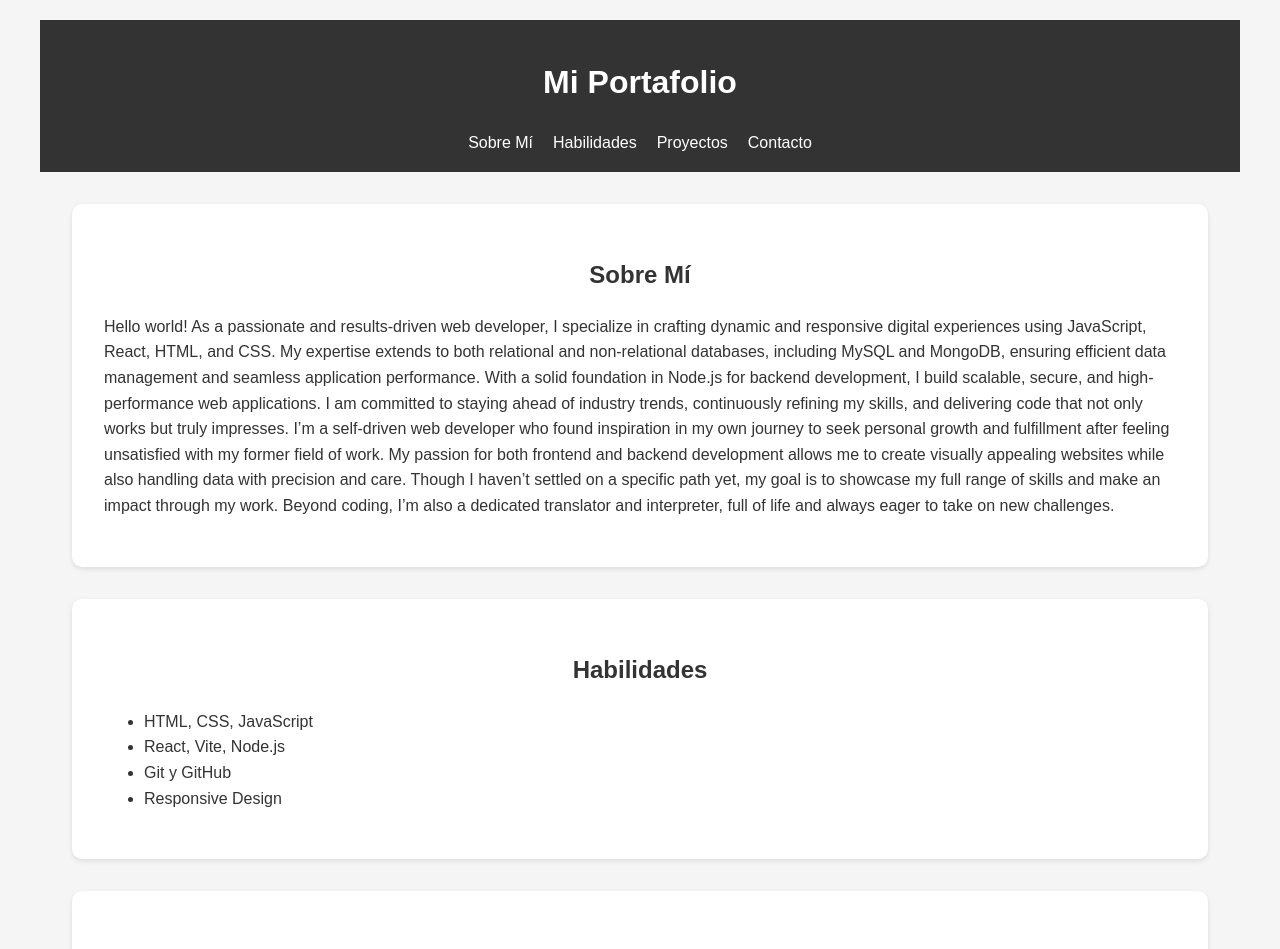
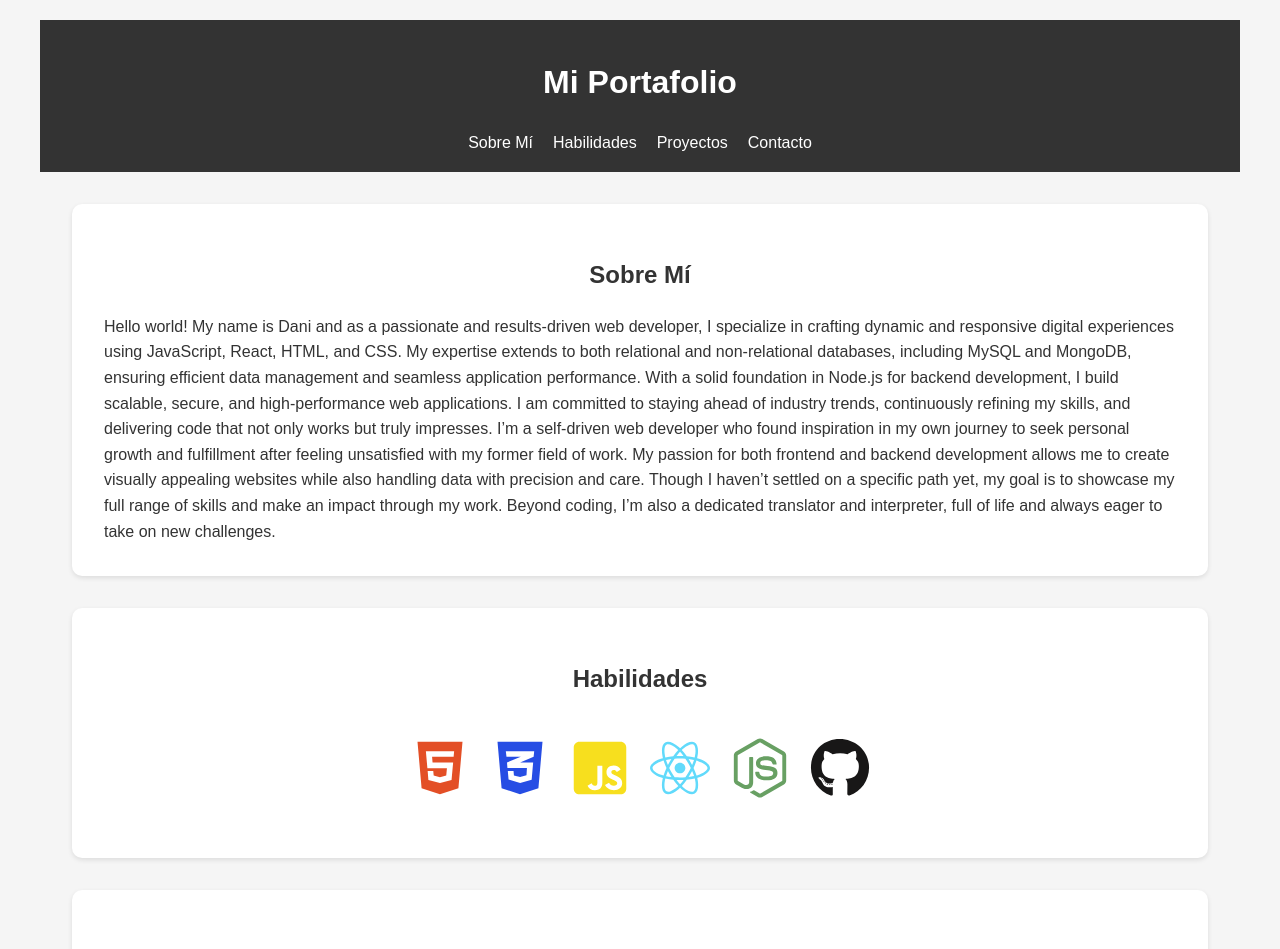
Before and after one commit to KhaadaQ/Portfolio, a React (Vite) app: page / in a window 1280 px wide. Shown: the top 949 px of the page. Built offline with nearby package versions, Linux system fonts and the light colour scheme.

Commit message:
componetization

```diff
--- a/package.json
+++ b/package.json
@@ -15,6 +15,7 @@
     "postcss": "^8.4.49",
     "react": "^18.3.1",
     "react-dom": "^18.3.1",
+    "react-icons": "^5.4.0",
     "react-router-dom": "^7.1.1",
     "tailwindcss": "^3.4.17"
   },
--- a/src/App.css
+++ b/src/App.css
@@ -1,3 +1,25 @@
+body {
+  margin: 0;
+  padding: 0;
+  font-family: 'Arial', sans-serif;
+  background-color: #f5f5f5;
+  color: #333;
+  line-height: 1.6;
+}
+
+h1, h2 {
+  text-align: center;
+}
+
+a {
+  text-decoration: none;
+  color: #007BFF;
+}
+
+a:hover {
+  text-decoration: underline;
+}
+
 .app-container {
   max-width: 1200px;
   margin: auto;
@@ -23,3 +45,28 @@ section {
   border-radius: 10px;
   box-shadow: 0 2px 5px rgba(0,0,0,0.1);
 }
+
+/* Estilo y animación de iconos */
+.skills-container {
+  display: flex;
+  justify-content: center;
+  gap: 20px;
+  flex-wrap: wrap;
+  padding: 20px;
+}
+
+.skill {
+  text-align: center;
+  transition: transform 0.3s ease, filter 0.3s ease;
+}
+
+.icon {
+  font-size: 60px;
+  cursor: pointer;
+  transition: transform 0.3s ease, filter 0.3s ease;
+}
+
+.skill:hover .icon {
+  transform: scale(1.3);
+  filter: drop-shadow(0 0 15px rgba(0, 0, 0, 0.5));
+}
--- a/src/App.jsx
+++ b/src/App.jsx
@@ -1,5 +1,9 @@
 import React from 'react';
 import './App.css';
+import About from './components/about/About';
+import Skills from './components/skills/Skills';
+import Projects from './components/projects/Projects';
+import Contact from './components/contact/Contact';
 
 const App = () => {
   return (
@@ -14,31 +18,10 @@ const App = () => {
         </nav>
       </header>
 
-      <section id="about">
-        <h2>Sobre Mí</h2>
-        <p>Hello world! As a passionate and results-driven web developer, I specialize in crafting dynamic and responsive digital experiences using JavaScript, React, HTML, and CSS. My expertise extends to both relational and non-relational databases, including MySQL and MongoDB, ensuring efficient data management and seamless application performance. With a solid foundation in Node.js for backend development, I build scalable, secure, and high-performance web applications. I am committed to staying ahead of industry trends, continuously refining my skills, and delivering code that not only works but truly impresses. I’m a self-driven web developer who found inspiration in my own journey to seek personal growth and fulfillment after feeling unsatisfied with my former field of work. My passion for both frontend and backend development allows me to create visually appealing websites while also handling data with precision and care. Though I haven’t settled on a specific path yet, my goal is to showcase my full range of skills and make an impact through my work.
-        Beyond coding, I’m also a dedicated translator and interpreter, full of life and always eager to take on new challenges.</p>
-      </section>
-
-      <section id="skills">
-        <h2>Habilidades</h2>
-        <ul>
-          <li>HTML, CSS, JavaScript</li>
-          <li>React, Vite, Node.js</li>
-          <li>Git y GitHub</li>
-          <li>Responsive Design</li>
-        </ul>
-      </section>
-
-      <section id="projects">
-        <h2>Proyectos Destacados</h2>
-        <p>Aquí irán algunos de mis proyectos destacados.</p>
-      </section>
-
-      <section id="contact">
-        <h2>Contacto</h2>
-        <p>Puedes contactarme en: <a href="mailto:tucorreo@example.com">tucorreo@example.com</a></p>
-      </section>
+      <About />
+      <Skills />
+      <Projects />
+      <Contact />
     </div>
   );
 };
--- /dev/null
+++ b/src/components/about/About.jsx
@@ -0,0 +1,13 @@
+import React from 'react'
+
+const About = () => {
+    return (
+        <section id="about">
+            <h2>Sobre Mí</h2>
+            Hello world! My name is Dani and as a passionate and results-driven web developer, I specialize in crafting dynamic and responsive digital experiences using JavaScript, React, HTML, and CSS. My expertise extends to both relational and non-relational databases, including MySQL and MongoDB, ensuring efficient data management and seamless application performance. With a solid foundation in Node.js for backend development, I build scalable, secure, and high-performance web applications. I am committed to staying ahead of industry trends, continuously refining my skills, and delivering code that not only works but truly impresses. I’m a self-driven web developer who found inspiration in my own journey to seek personal growth and fulfillment after feeling unsatisfied with my former field of work. My passion for both frontend and backend development allows me to create visually appealing websites while also handling data with precision and care. Though I haven’t settled on a specific path yet, my goal is to showcase my full range of skills and make an impact through my work.
+            Beyond coding, I’m also a dedicated translator and interpreter, full of life and always eager to take on new challenges.
+        </section>
+    )
+}
+
+export default About
--- /dev/null
+++ b/src/components/contact/Contact.jsx
@@ -0,0 +1,12 @@
+import React from 'react'
+
+const Contact = () => {
+    return (
+        <section id="contact">
+            <h2>Contacto</h2>
+            <p>Puedes contactarme en: <a href="mailto:tucorreo@example.com">tucorreo@example.com</a></p>
+        </section>
+    )
+}
+
+export default Contact
--- /dev/null
+++ b/src/components/projects/Projects.jsx
@@ -0,0 +1,12 @@
+import React from 'react'
+
+const Projects = () => {
+    return (
+        <section id="projects">
+            <h2>Proyectos Destacados</h2>
+            <p>Aquí irán algunos de mis proyectos destacados.</p>
+        </section>
+    )
+}
+
+export default Projects
--- /dev/null
+++ b/src/components/skills/Skills.jsx
@@ -0,0 +1,33 @@
+import React from 'react';
+import { FaHtml5, FaCss3Alt, FaJsSquare, FaReact, FaNodeJs, FaGithub } from 'react-icons/fa';
+import '../../App.css'
+import '../../index.css'
+const Skills = () => {
+    return (
+        <section id="skills">
+            <h2>Habilidades</h2>
+            <div className="skills-container">
+                <div className="skill">
+                    <FaHtml5 className="icon" style={{ color: '#E34F26' }} title="HTML5" />
+                </div>
+                <div className="skill">
+                    <FaCss3Alt className="icon" style={{ color: '#264DE4' }} title="CSS3" />
+                </div>
+                <div className="skill">
+                    <FaJsSquare className="icon" style={{ color: '#F7DF1E' }} title="JavaScript" />
+                </div>
+                <div className="skill">
+                    <FaReact className="icon" style={{ color: '#61DAFB' }} title="React" />
+                </div>
+                <div className="skill">
+                    <FaNodeJs className="icon" style={{ color: '#68A063' }} title="Node.js" />
+                </div>
+                <div className="skill">
+                    <FaGithub className="icon" style={{ color: '#181717' }} title="GitHub" />
+                </div>
+            </div>
+        </section>
+    )
+}
+
+export default Skills
```
Also changed, not shown: src/components/header/Header.jsx (added, +17 -0 lines), 1 other file (tests, documents, lock files or other folders).
